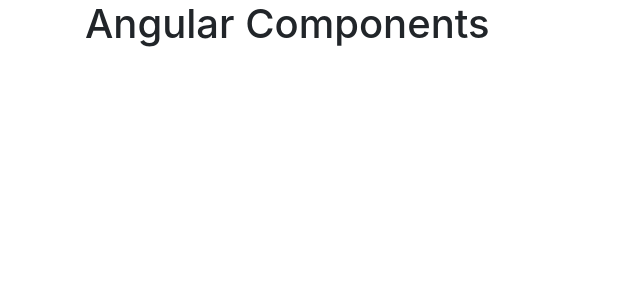
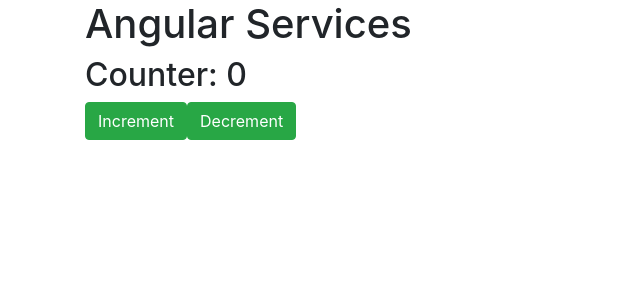
Before and after one commit to edward-dev26/first-angular-app, an Angular app: page / in a window 1280 px wide. Shown: the top 300 px of the page, without its empty margins (0-640 px from the left). Built offline with nearby package versions, Linux system fonts and the light colour scheme.

Commit message:
Finish services block

```diff
--- a/src/app/app.component.html
+++ b/src/app/app.component.html
@@ -1,4 +1,6 @@
 <div class="container">
-  <h1>Angular Components</h1>
-
+  <h1>Angular Services</h1>
+  <h2>Counter: {{counterService.counter}}</h2>
+  <button class="btn btn-success" (click)="counterService.increment()">Increment</button>
+  <button class="btn btn-success" (click)="counterService.decrement()">Decrement</button>
 </div>
--- a/src/app/app.module.ts
+++ b/src/app/app.module.ts
@@ -4,6 +4,7 @@ import { NgModule } from '@angular/core';
 import { AppRoutingModule } from './app-routing.module';
 import { AppComponent } from './app.component';
 import {FormsModule} from '@angular/forms';
+import {CounterService} from './services/counter.service';
 
 @NgModule({
   declarations: [
@@ -14,7 +15,9 @@ import {FormsModule} from '@angular/forms';
     AppRoutingModule,
     FormsModule
   ],
-  providers: [],
+  providers: [
+    CounterService
+  ],
   bootstrap: [AppComponent]
 })
 
--- /dev/null
+++ b/src/app/services/counter.service.ts
@@ -0,0 +1,21 @@
+import {Injectable} from '@angular/core';
+import {LogService} from './log.service';
+
+@Injectable()
+
+export class CounterService {
+  counter = 0;
+
+  constructor(private logService: LogService) {
+  }
+
+  increment() {
+    this.logService.log('Increment');
+    this.counter++;
+  }
+
+  decrement() {
+    this.logService.log('Decrement');
+    this.counter--;
+  }
+}
--- /dev/null
+++ b/src/app/services/log.service.ts
@@ -0,0 +1,11 @@
+import {Injectable} from '@angular/core';
+
+@Injectable({
+  providedIn: 'root'
+})
+
+export class LogService {
+  log(text: string) {
+    console.log(`Log: ${text}`);
+  }
+}
```
Also changed, not shown: src/app/app.component.ts (+3 -7 lines).
